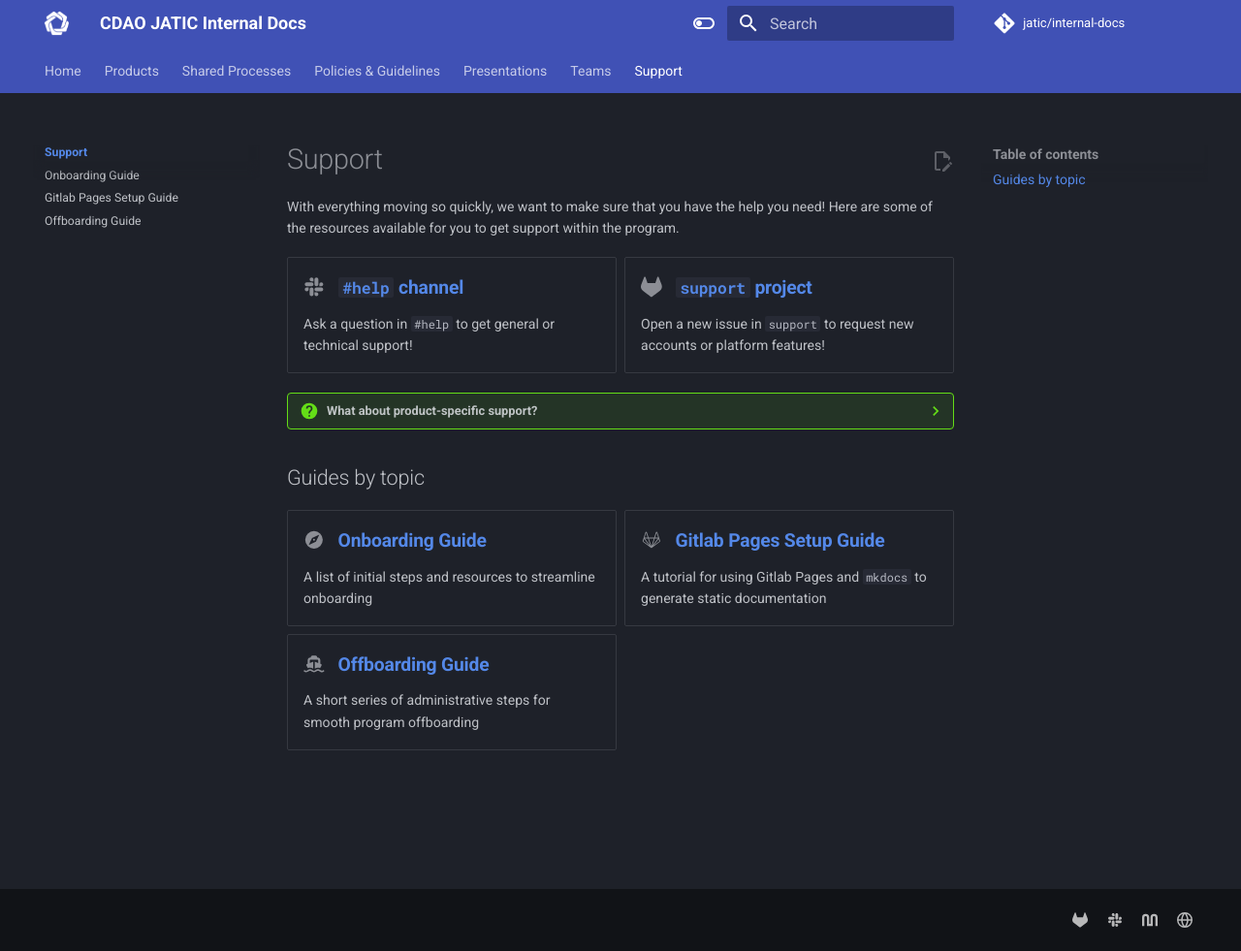
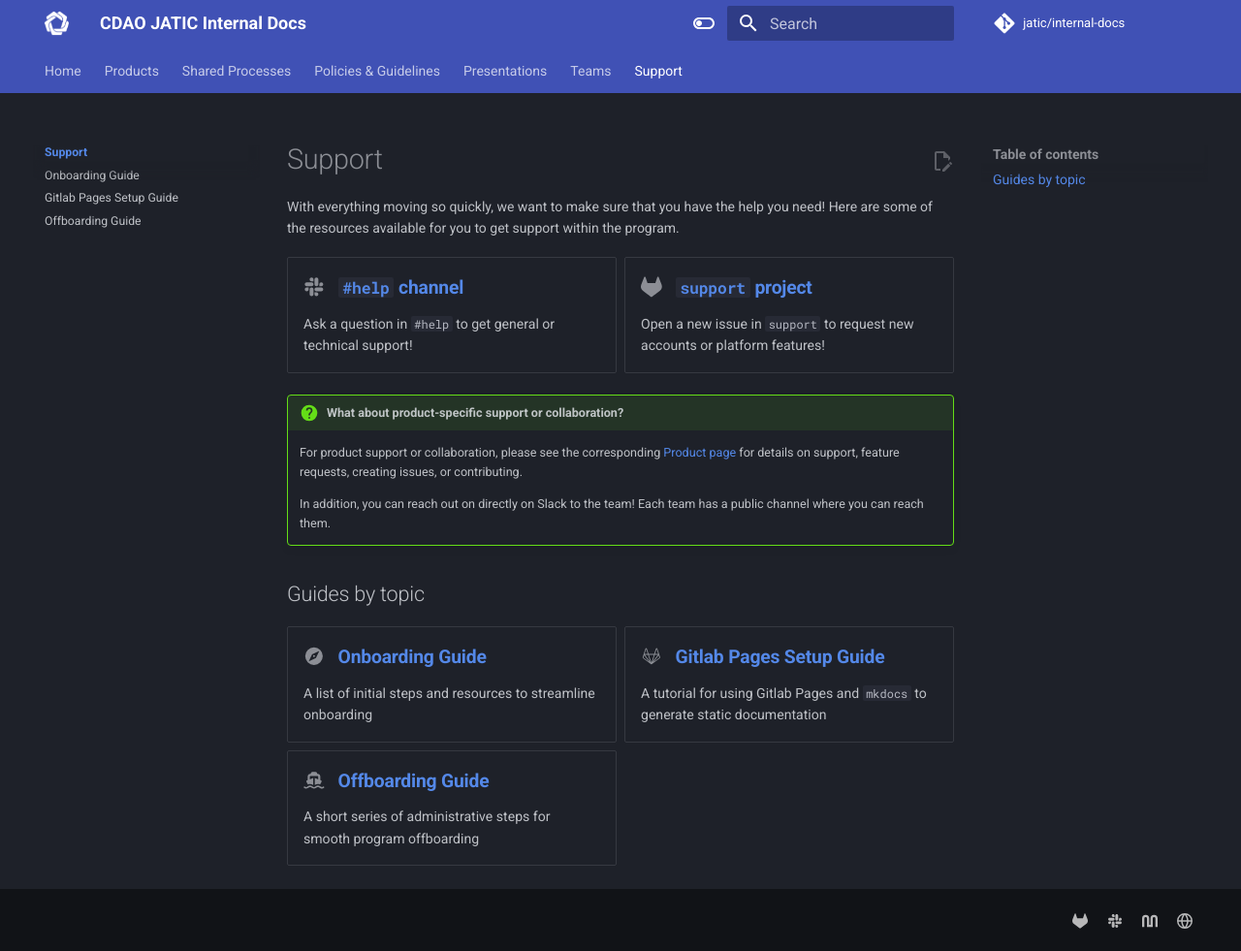
Before and after one commit to zheng0xd/JATIC-internal-docs, an MkDocs documentation site: the page built from docs/support/index.md, in a window 1280 px wide and 981 px high. Shown: the whole window at 97% size. Built offline with MkDocs 1.6.1 and Material for MkDocs 9.7.7, drawn with Linux system fonts in a browser that asks for light colours.

Commit message:
add details to finding help

```diff
--- a/docs/support/index.md
+++ b/docs/support/index.md
@@ -14,9 +14,11 @@
 
 </div>
 
-??? question "What about product-specific support?"
+!!! question "What about product-specific support or collaboration?"
 
-    For product support, such as problems integrating with a specific library, reach out on directly on Slack to the team! Each team has a public channel where you can reach them.
+    For product support or collaboration, please see the corresponding [Product page](../products/index.md) for details on support, feature requests, creating issues, or contributing.
+
+    In addition, you can reach out on directly on Slack to the team! Each team has a public channel where you can reach them.
 
 ## Guides by topic
 
```
